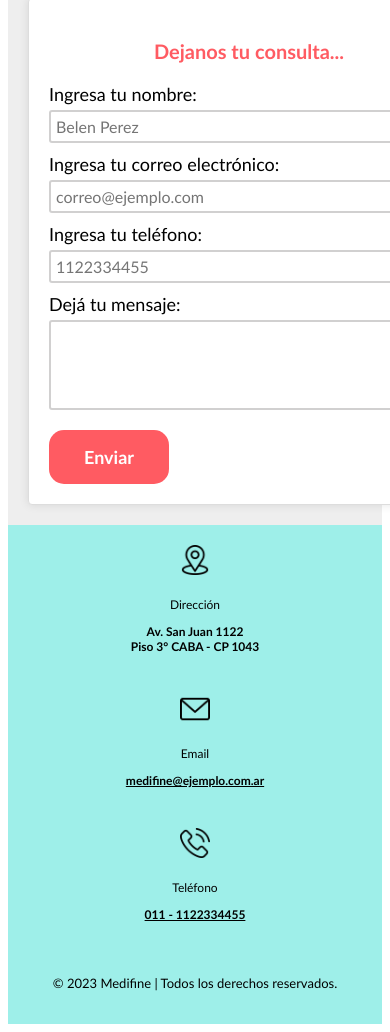
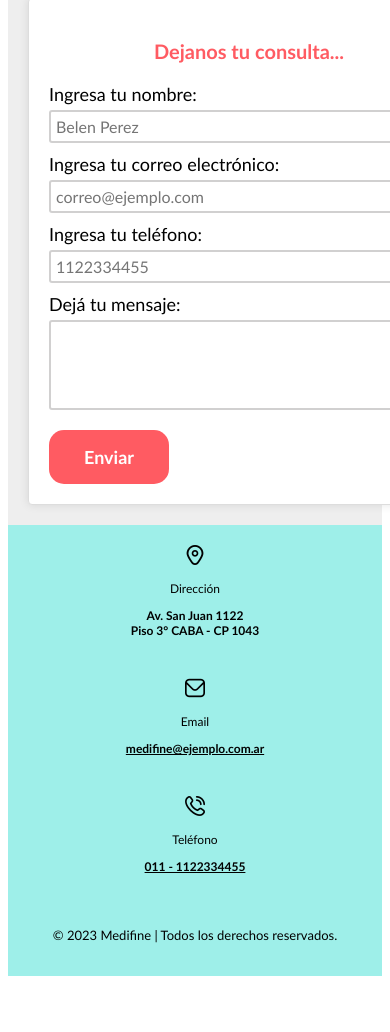
Before and after one commit to bavila1/TPO_Medifine, a plain HTML site: page index.html in a window 390 px wide. Shown: the part 3542-4574 px from the top of the page. After the commit the page ends 4526 px from the top, so only its background shows below. Drawn offline with nearby package versions, Linux system fonts and the light colour scheme.

Commit message:
linkeo de iconos del footer desde flaticon

```diff
--- a/index.html
+++ b/index.html
@@ -8,6 +8,8 @@
     <link rel="stylesheet" href="./style.css">
     <link rel="icon" href="./media/favico.ico">
     <link rel="stylesheet" href="https://cdnjs.cloudflare.com/ajax/libs/font-awesome/5.15.3/css/all.min.css" />
+    <link rel='stylesheet' href='https://cdn-uicons.flaticon.com/uicons-regular-straight/css/uicons-regular-straight.css'>
+    <link rel='stylesheet' href='https://cdn-uicons.flaticon.com/uicons-regular-rounded/css/uicons-regular-rounded.css'>
 </head>
 
 <body>
@@ -206,18 +208,18 @@
     </main>
     <footer>
         <div class="columna">
-            <img src="./media/iconos/ubicacion.png">
+            <i class="fi fi-rr-marker"></i>
             <p>Dirección</p>
             <b>Av. San Juan 1122</b>
             <b>Piso 3° CABA - CP 1043</b>
         </div>
         <div class="columna">
-            <img src="./media/iconos/sobre.png">
+            <i class="fi fi-rr-envelope"></i>
             <p>Email</p>
             <a href="mailto:info@quantuxsalud.com"><b>medifine@ejemplo.com.ar</b></a>
         </div>
         <div class="columna">
-            <img src="./media/iconos/telefono.png">
+            <i class="fi fi-rr-phone-call"></i>
             <p>Teléfono</p>
             <a href="tel: 1122334455"><b>011 - 1122334455</b></a>
         </div>
--- a/style.css
+++ b/style.css
@@ -469,10 +469,8 @@ footer {
   align-items: center;
 }
 
-.columna img {
-  max-width: 40px;
-  height: auto;
-  margin-bottom: 10px;
+.columna i {
+  font-size: 30px;
 }
 
 .columna a {
@@ -581,8 +579,8 @@ footer {
     margin-bottom: 20px;
   }
 
-  .columna img {
-    max-width: 30px;
+  .columna i {
+    font-size: 20px;
   }
 
   .texto {
```
Also changed, not shown: media/iconos/sobre.png (deleted), media/iconos/telefono.png (deleted), media/iconos/ubicacion.png (deleted).
